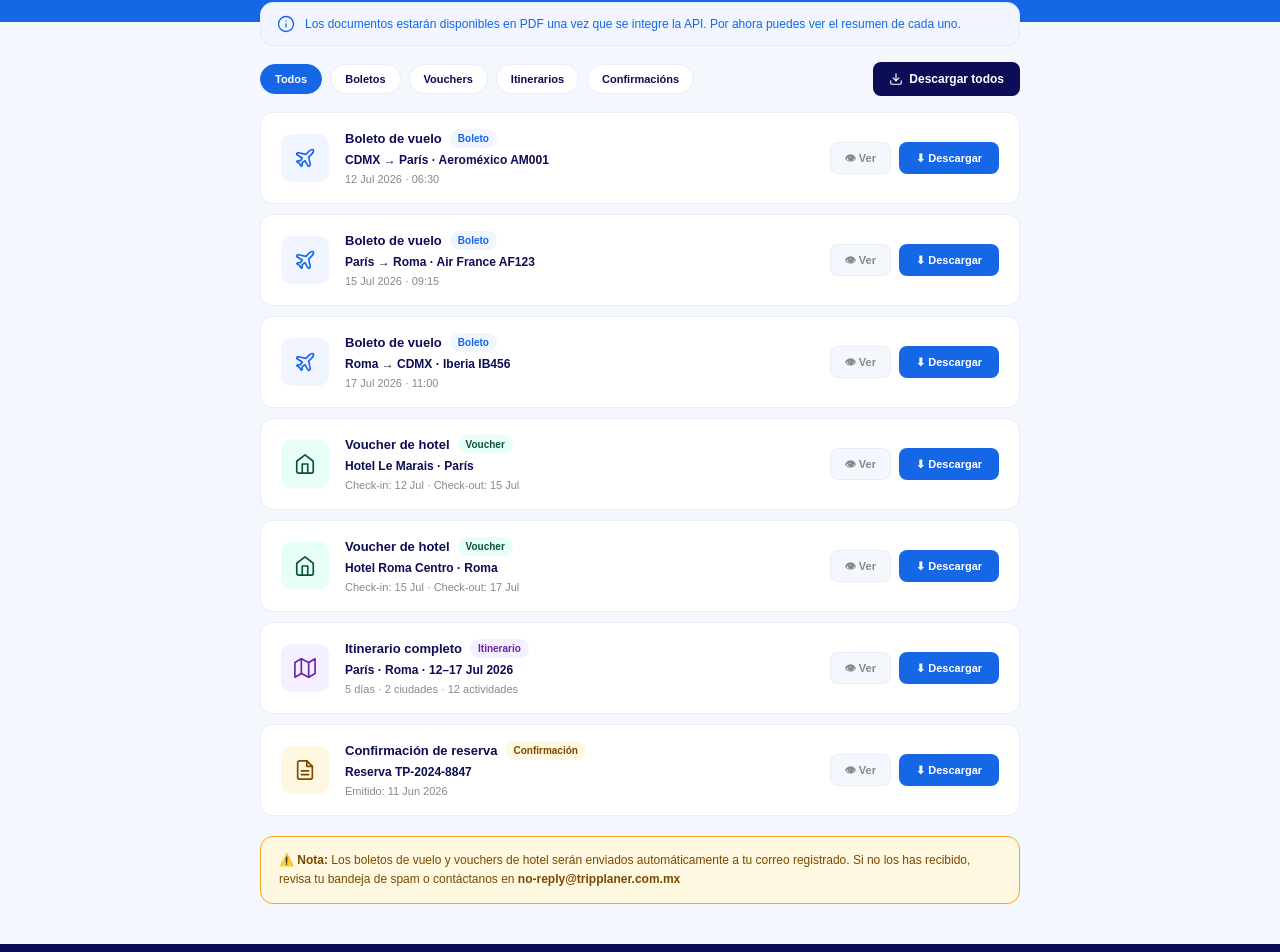
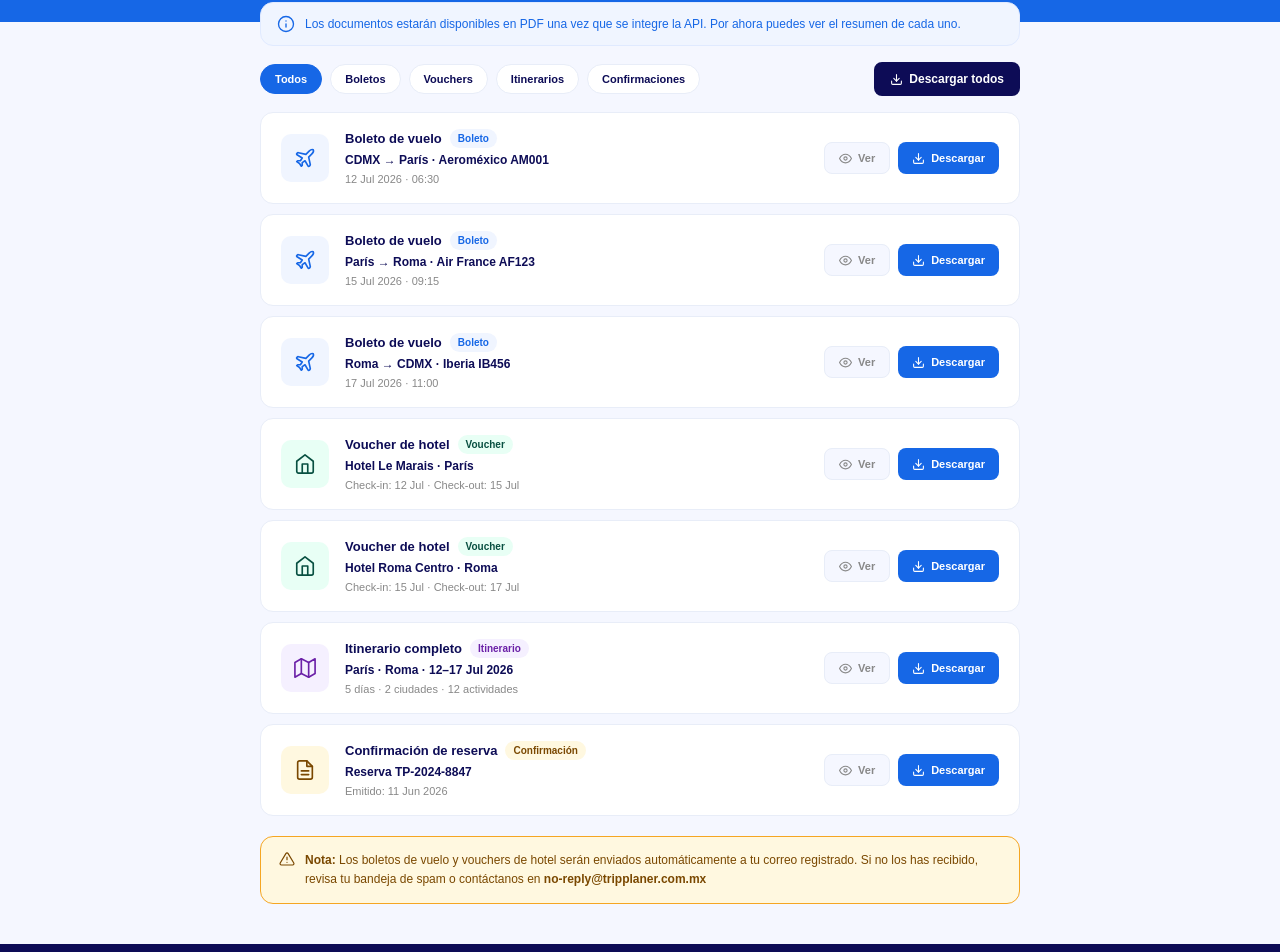
Before and after one commit to barreradionisio/trip-planner, a Next.js app: page /mis-viajes/documentos in a window 1280 px wide. Shown: the part 171-1123 px from the top of the page. Built offline with nearby package versions, Linux system fonts and the light colour scheme.

Commit message:
iconos svg documentos y fix plural confirmaciones

```diff
--- a/app/mis-viajes/documentos/page.tsx
+++ b/app/mis-viajes/documentos/page.tsx
@@ -5,76 +5,13 @@ import Link from "next/link";
 import Logo from "../../components/Logo";
 
 const documentos = [
-  {
-    id: 1,
-    tipo: "boleto",
-    titulo: "Boleto de vuelo",
-    subtitulo: "CDMX → París · Aeroméxico AM001",
-    fecha: "12 Jul 2026 · 06:30",
-    pasajero: "Juan García López",
-    estado: "disponible",
-    emoji: "✈️",
-  },
-  {
-    id: 2,
-    tipo: "boleto",
-    titulo: "Boleto de vuelo",
-    subtitulo: "París → Roma · Air France AF123",
-    fecha: "15 Jul 2026 · 09:15",
-    pasajero: "Juan García López",
-    estado: "disponible",
-    emoji: "✈️",
-  },
-  {
-    id: 3,
-    tipo: "boleto",
-    titulo: "Boleto de vuelo",
-    subtitulo: "Roma → CDMX · Iberia IB456",
-    fecha: "17 Jul 2026 · 11:00",
-    pasajero: "Juan García López",
-    estado: "disponible",
-    emoji: "✈️",
-  },
-  {
-    id: 4,
-    tipo: "voucher",
-    titulo: "Voucher de hotel",
-    subtitulo: "Hotel Le Marais · París",
-    fecha: "Check-in: 12 Jul · Check-out: 15 Jul",
-    pasajero: "Juan García López",
-    estado: "disponible",
-    emoji: "🏨",
-  },
-  {
-    id: 5,
-    tipo: "voucher",
-    titulo: "Voucher de hotel",
-    subtitulo: "Hotel Roma Centro · Roma",
-    fecha: "Check-in: 15 Jul · Check-out: 17 Jul",
-    pasajero: "Juan García López",
-    estado: "disponible",
-    emoji: "🏨",
-  },
-  {
-    id: 6,
-    tipo: "itinerario",
-    titulo: "Itinerario completo",
-    subtitulo: "París · Roma · 12–17 Jul 2026",
-    fecha: "5 días · 2 ciudades · 12 actividades",
-    pasajero: "Juan García López",
-    estado: "disponible",
-    emoji: "🗺",
-  },
-  {
-    id: 7,
-    tipo: "confirmacion",
-    titulo: "Confirmación de reserva",
-    subtitulo: "Reserva TP-2024-8847",
-    fecha: "Emitido: 11 Jun 2026",
-    pasajero: "Juan García López",
-    estado: "disponible",
-    emoji: "📋",
-  },
+  { id: 1, tipo: "boleto", titulo: "Boleto de vuelo", subtitulo: "CDMX → París · Aeroméxico AM001", fecha: "12 Jul 2026 · 06:30", pasajero: "Juan García López", estado: "disponible" },
+  { id: 2, tipo: "boleto", titulo: "Boleto de vuelo", subtitulo: "París → Roma · Air France AF123", fecha: "15 Jul 2026 · 09:15", pasajero: "Juan García López", estado: "disponible" },
+  { id: 3, tipo: "boleto", titulo: "Boleto de vuelo", subtitulo: "Roma → CDMX · Iberia IB456", fecha: "17 Jul 2026 · 11:00", pasajero: "Juan García López", estado: "disponible" },
+  { id: 4, tipo: "voucher", titulo: "Voucher de hotel", subtitulo: "Hotel Le Marais · París", fecha: "Check-in: 12 Jul · Check-out: 15 Jul", pasajero: "Juan García López", estado: "disponible" },
+  { id: 5, tipo: "voucher", titulo: "Voucher de hotel", subtitulo: "Hotel Roma Centro · Roma", fecha: "Check-in: 15 Jul · Check-out: 17 Jul", pasajero: "Juan García López", estado: "disponible" },
+  { id: 6, tipo: "itinerario", titulo: "Itinerario completo", subtitulo: "París · Roma · 12–17 Jul 2026", fecha: "5 días · 2 ciudades · 12 actividades", pasajero: "Juan García López", estado: "disponible" },
+  { id: 7, tipo: "confirmacion", titulo: "Confirmación de reserva", subtitulo: "Reserva TP-2024-8847", fecha: "Emitido: 11 Jun 2026", pasajero: "Juan García López", estado: "disponible" },
 ];
 
 const iconosTipo: { [key: string]: React.ReactNode } = {
@@ -112,6 +49,35 @@ const tipoConfig: { [key: string]: { bg: string; color: string; label: string }
   itinerario: { bg: "#f5f0ff", color: "#6b21a8", label: "Itinerario" },
   confirmacion: { bg: "#fff8e0", color: "#7a4800", label: "Confirmación" },
 };
+
+const IconEye = () => (
+  <svg width="13" height="13" viewBox="0 0 24 24" fill="none" stroke="currentColor" strokeWidth="2" strokeLinecap="round" strokeLinejoin="round">
+    <path d="M1 12s4-8 11-8 11 8 11 8-4 8-11 8-11-8-11-8z"/>
+    <circle cx="12" cy="12" r="3"/>
+  </svg>
+);
+
+const IconDownload = () => (
+  <svg width="13" height="13" viewBox="0 0 24 24" fill="none" stroke="currentColor" strokeWidth="2" strokeLinecap="round" strokeLinejoin="round">
+    <path d="M21 15v4a2 2 0 0 1-2 2H5a2 2 0 0 1-2-2v-4"/>
+    <polyline points="7 10 12 15 17 10"/>
+    <line x1="12" y1="15" x2="12" y2="3"/>
+  </svg>
+);
+
+const IconCheck = () => (
+  <svg width="13" height="13" viewBox="0 0 24 24" fill="none" stroke="currentColor" strokeWidth="2.5" strokeLinecap="round" strokeLinejoin="round">
+    <polyline points="20 6 9 17 4 12"/>
+  </svg>
+);
+
+const IconWarning = () => (
+  <svg width="16" height="16" viewBox="0 0 24 24" fill="none" stroke="#7a4800" strokeWidth="1.8" strokeLinecap="round" strokeLinejoin="round" style={{ flexShrink: 0 }}>
+    <path d="M10.29 3.86L1.82 18a2 2 0 0 0 1.71 3h16.94a2 2 0 0 0 1.71-3L13.71 3.86a2 2 0 0 0-3.42 0z"/>
+    <line x1="12" y1="9" x2="12" y2="13"/>
+    <line x1="12" y1="17" x2="12.01" y2="17"/>
+  </svg>
+);
 
 export default function Documentos() {
   const [descargando, setDescargando] = useState<number | null>(null);
@@ -183,7 +149,7 @@ export default function Documentos() {
                 onClick={() => setFiltro(f)}
                 style={{ padding: "6px 14px", border: `1.5px solid ${filtro === f ? "#1667E6" : "#e8edf8"}`, borderRadius: "50px", fontSize: "11px", fontWeight: "700", cursor: "pointer", background: filtro === f ? "#1667E6" : "#fff", color: filtro === f ? "#fff" : "#0D0C56", textTransform: "capitalize" }}
               >
-                {f === "todos" ? "Todos" : tipoConfig[f]?.label + "s"}
+                {f === "todos" ? "Todos" : tipoConfig[f]?.label === "Confirmación" ? "Confirmaciones" : tipoConfig[f]?.label + "s"}
               </button>
             ))}
           </div>
@@ -191,11 +157,7 @@ export default function Documentos() {
             onClick={descargarTodos}
             style={{ padding: "8px 16px", background: "#0D0C56", color: "#fff", border: "none", borderRadius: "8px", fontSize: "12px", fontWeight: "700", cursor: "pointer", display: "flex", alignItems: "center", gap: "6px" }}
           >
-  <svg width="14" height="14" viewBox="0 0 24 24" fill="none" stroke="#fff" strokeWidth="2" strokeLinecap="round" strokeLinejoin="round">
-    <path d="M21 15v4a2 2 0 0 1-2 2H5a2 2 0 0 1-2-2v-4"/>
-    <polyline points="7 10 12 15 17 10"/>
-    <line x1="12" y1="15" x2="12" y2="3"/>
-  </svg>
+            <IconDownload />
             Descargar todos
           </button>
         </div>
@@ -209,7 +171,7 @@ export default function Documentos() {
             return (
               <div key={d.id} style={{ background: "#fff", borderRadius: "13px", border: "1.5px solid #e8edf8", padding: "16px 20px", display: "flex", alignItems: "center", gap: "16px" }}>
                 {/* ICONO */}
-                <div style={{ width: "48px", height: "48px", borderRadius: "10px", background: config.bg, display: "flex", alignItems: "center", justifyContent: "center", fontSize: "22px", flexShrink: 0 }}>
+                <div style={{ width: "48px", height: "48px", borderRadius: "10px", background: config.bg, display: "flex", alignItems: "center", justifyContent: "center", flexShrink: 0 }}>
                   {iconosTipo[d.tipo]}
                 </div>
 
@@ -218,7 +180,7 @@ export default function Documentos() {
                   <div style={{ display: "flex", alignItems: "center", gap: "8px", marginBottom: "2px" }}>
                     <div style={{ fontWeight: "800", fontSize: "13px", color: "#0D0C56" }}>{d.titulo}</div>
                     <span style={{ fontSize: "10px", background: config.bg, color: config.color, padding: "2px 8px", borderRadius: "50px", fontWeight: "700" }}>{config.label}</span>
-                    {yaDescargado && <span style={{ fontSize: "10px", background: "#e8fff5", color: "#085041", padding: "2px 8px", borderRadius: "50px", fontWeight: "700" }}>✓ Descargado</span>}
+                    {yaDescargado && <span style={{ fontSize: "10px", background: "#e8fff5", color: "#085041", padding: "2px 8px", borderRadius: "50px", fontWeight: "700", display: "flex", alignItems: "center", gap: "4px" }}><IconCheck /> Descargado</span>}
                   </div>
                   <div style={{ fontSize: "12px", color: "#0D0C56", fontWeight: "600", marginBottom: "2px" }}>{d.subtitulo}</div>
                   <div style={{ fontSize: "11px", color: "#888" }}>{d.fecha}</div>
@@ -228,15 +190,15 @@ export default function Documentos() {
                 <div style={{ display: "flex", gap: "8px", flexShrink: 0 }}>
                   <button
                     onClick={() => alert("Vista previa disponible cuando se integre la API.")}
-                    style={{ padding: "7px 14px", background: "#f5f7ff", color: "#888", border: "1.5px solid #e8edf8", borderRadius: "8px", fontSize: "11px", fontWeight: "700", cursor: "pointer" }}
+                    style={{ padding: "7px 14px", background: "#f5f7ff", color: "#888", border: "1.5px solid #e8edf8", borderRadius: "8px", fontSize: "11px", fontWeight: "700", cursor: "pointer", display: "flex", alignItems: "center", gap: "6px" }}
                   >
-                    👁 Ver
+                    <IconEye /> Ver
                   </button>
                   <button
                     onClick={() => descargar(d.id)}
-                    style={{ padding: "7px 14px", background: descargandoEste ? "#f0f5ff" : yaDescargado ? "#e8fff5" : "#1667E6", color: descargandoEste ? "#1667E6" : yaDescargado ? "#085041" : "#fff", border: "none", borderRadius: "8px", fontSize: "11px", fontWeight: "700", cursor: "pointer", minWidth: "100px" }}
+                    style={{ padding: "7px 14px", background: descargandoEste ? "#f0f5ff" : yaDescargado ? "#e8fff5" : "#1667E6", color: descargandoEste ? "#1667E6" : yaDescargado ? "#085041" : "#fff", border: "none", borderRadius: "8px", fontSize: "11px", fontWeight: "700", cursor: "pointer", minWidth: "100px", display: "flex", alignItems: "center", justifyContent: "center", gap: "6px" }}
                   >
-                    {descargandoEste ? "⏳ Descargando..." : yaDescargado ? "✓ Descargado" : "⬇ Descargar"}
+                    {descargandoEste ? "Descargando..." : yaDescargado ? (<><IconCheck /> Descargado</>) : (<><IconDownload /> Descargar</>)}
                   </button>
                 </div>
               </div>
@@ -245,8 +207,11 @@ export default function Documentos() {
         </div>
 
         {/* NOTA */}
-        <div style={{ marginTop: "20px", background: "#fff8e0", border: "1.5px solid #F5A623", borderRadius: "13px", padding: "14px 18px", fontSize: "12px", color: "#7a4800", lineHeight: "1.6" }}>
-          <strong>⚠️ Nota:</strong> Los boletos de vuelo y vouchers de hotel serán enviados automáticamente a tu correo registrado. Si no los has recibido, revisa tu bandeja de spam o contáctanos en <strong>no-reply@tripplaner.com.mx</strong>
+        <div style={{ marginTop: "20px", background: "#fff8e0", border: "1.5px solid #F5A623", borderRadius: "13px", padding: "14px 18px", fontSize: "12px", color: "#7a4800", lineHeight: "1.6", display: "flex", gap: "10px" }}>
+          <IconWarning />
+          <div>
+            <strong>Nota:</strong> Los boletos de vuelo y vouchers de hotel serán enviados automáticamente a tu correo registrado. Si no los has recibido, revisa tu bandeja de spam o contáctanos en <strong>no-reply@tripplaner.com.mx</strong>
+          </div>
         </div>
       </div>
 
```
Lines whose indentation alone changed are shown as unchanged.
